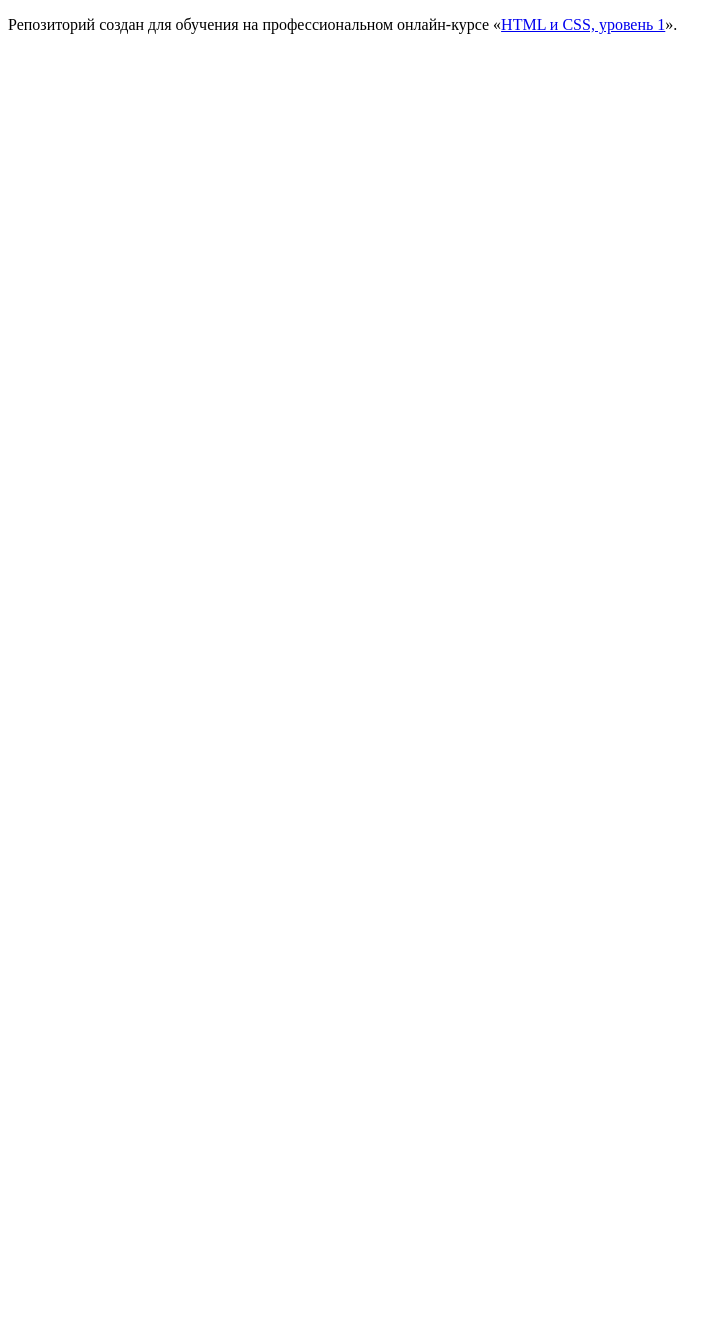
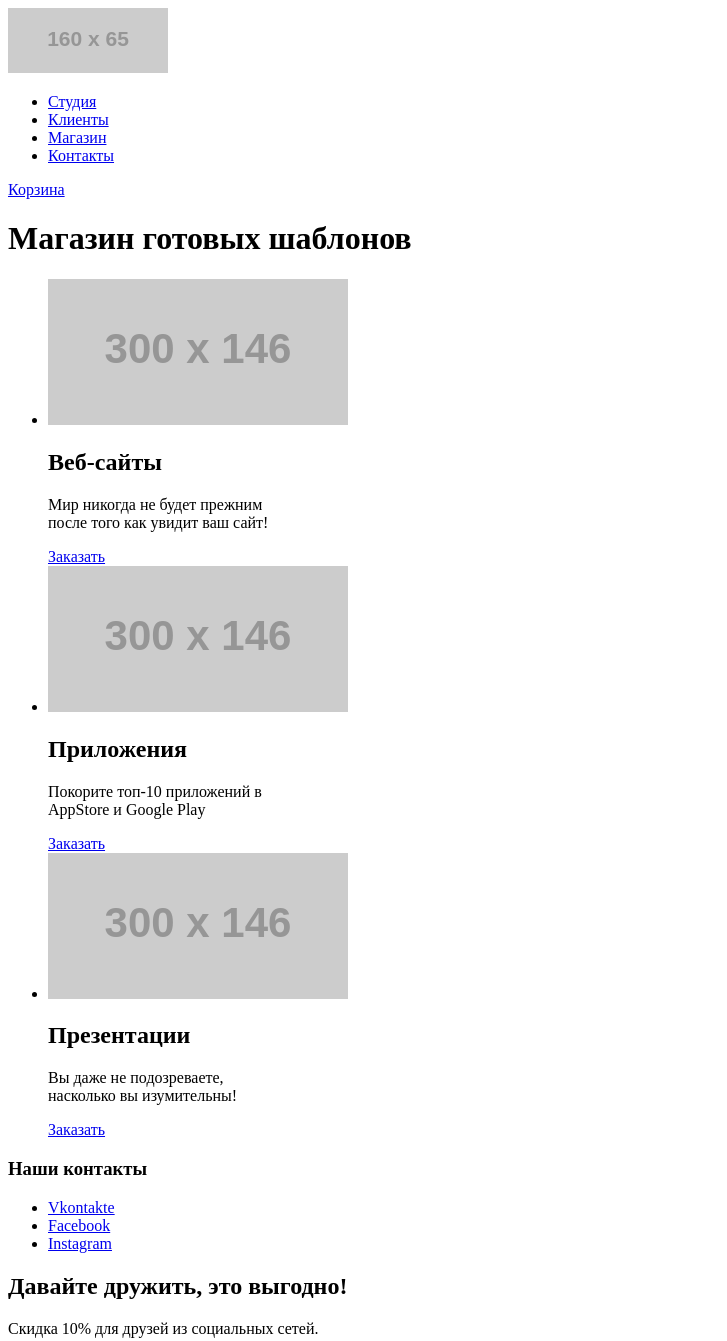
Before and after one commit to Mashucher/1038925-nerds-28, a plain HTML site: page index.html in a window 1280 px wide. Shown: the whole page, without its empty margins (0-727 px from the left). Before the commit the page ends 800 px from the top, so only its background shows below. Drawn offline with Linux system fonts and the light colour scheme; placeholder pictures from the web are drawn by us.

Commit message:
добавил разметку двух страниц проекта

```diff
--- a/index.html
+++ b/index.html
@@ -1,12 +1,73 @@
 <!DOCTYPE html>
 <html lang="ru">
-  <head>
-    <meta charset="utf-8">
-    <title>HTML Academy: Нёрдс</title>
-  </head>
-  <body>
 
-    <p>Репозиторий создан для обучения на профессиональном онлайн‑курсе «<a href="https://htmlacademy.ru/intensive/htmlcss">HTML и CSS, уровень 1</a>».</p>
+<head>
+	<meta charset="utf-8">
+	<title>HTML Academy: Нёрдс</title>
+</head>
 
-  </body>
-</html>
+<body>
+	<header>
+		<nav>
+			<a>
+				<img src="https://via.placeholder.com/160x65" alt="Логотип Нёрдс">
+			</a>
+			<ul>
+				<li><a href="#">Студия</a></li>
+				<li><a href="#">Клиенты</a></li>
+				<li><a href="catalog.html">Магазин</a></li>
+				<li><a href="#">Контакты</a></li>
+			</ul>
+			<a href="#">Корзина</a>
+		</nav>
+	</header>
+	<main>
+		<h1>Магазин готовых шаблонов</h1>
+		<!--скрытый заголовок-->
+		<section>
+			<ul>
+				<li>
+					<img src="https://via.placeholder.com/300x146" alt="Иллюстрация-1">
+					<h2>Веб-сайты</h2>
+					<p>Мир никогда не будет прежним<br> после того как увидит ваш сайт!</p>
+					<a href="catalog.html">Заказать</a>
+				</li>
+				<li>
+					<img src="https://via.placeholder.com/300x146" alt="Иллюстрация-2">
+					<h2>Приложения</h2>
+					<p>Покорите топ-10 приложений в<br> AppStore и Google Play</p>
+					<a href="catalog.html">Заказать</a>
+				</li>
+				<li>
+					<img src="https://via.placeholder.com/300x146" alt="Иллюстрация-3">
+					<h2>Презентации</h2>
+					<p>Вы даже не подозреваете,<br> насколько вы изумительны!</p>
+					<a href="catalog.html">Заказать</a>
+				</li>
+			</ul>
+		</section>
+	</main>
+	<footer>
+		<section>
+			<h3>Наши контакты</h3>
+			<ul>
+				<li>
+					<a href="#">Vkontakte</a>
+				</li>
+				<li>
+					<a href="#">Facebook</a>
+				</li>
+				<li>
+					<a href="#">Instagram</a>
+				</li>
+			</ul>
+		</section>
+		<section>
+			<h2>Давайте дружить, это выгодно!</h2>
+			<p>Скидка 10% для друзей из социальных сетей.</p>
+		</section>
+
+	</footer>
+
+
+</body></html>
```
Also changed, not shown: catalog.html (added, +136 -0 lines).
